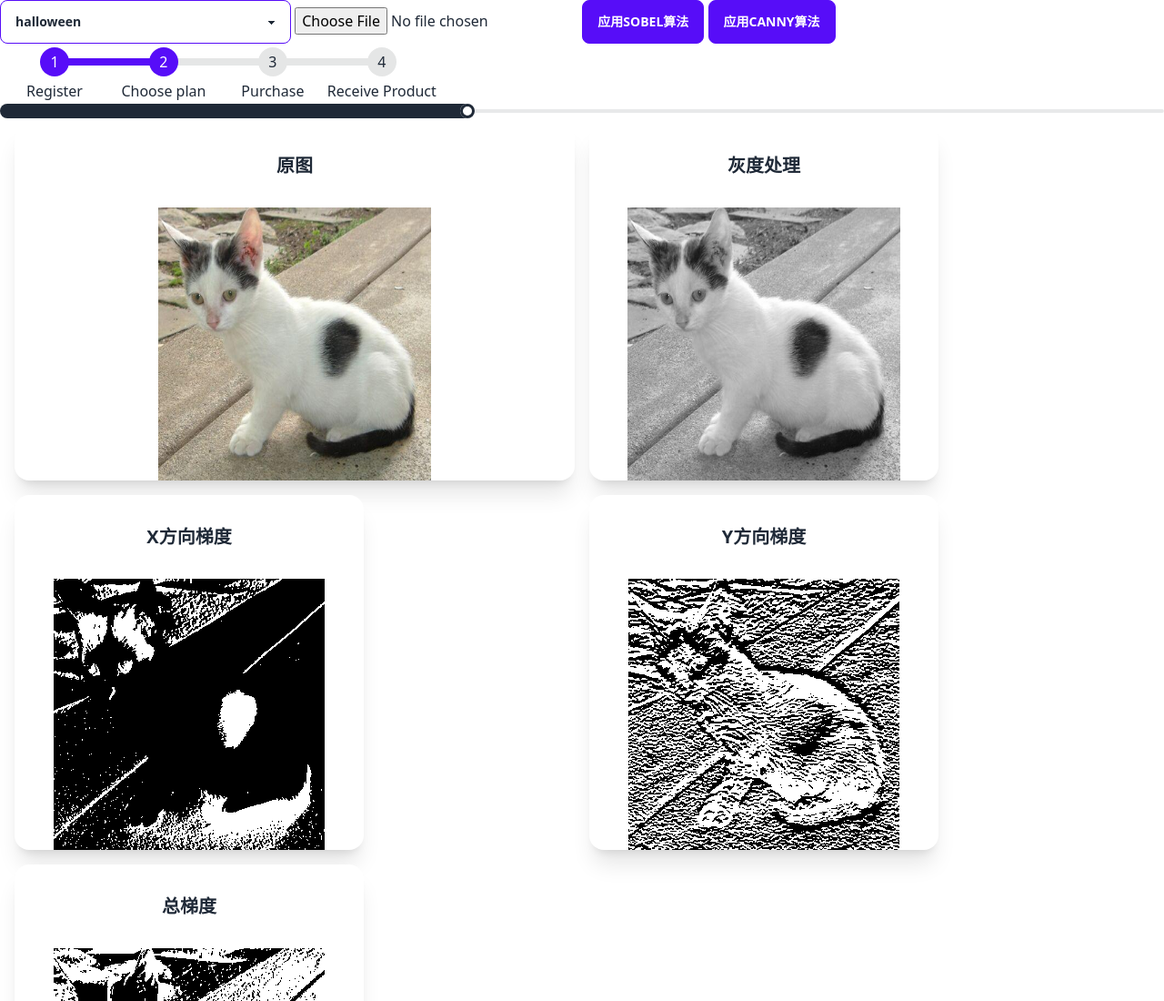
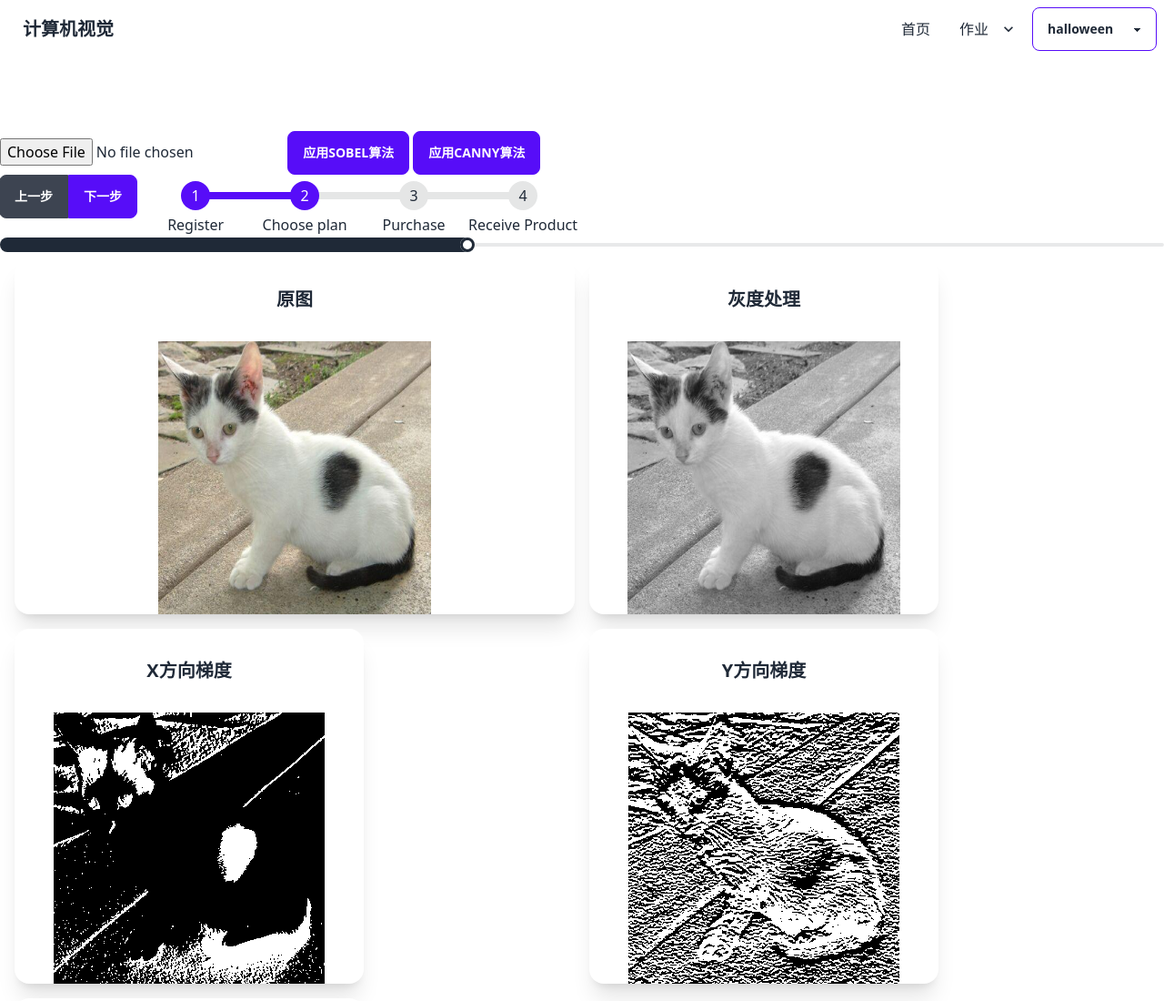
Before and after one commit to kiritosan/computerVisionFirst, a website: page index.html in a window 1280 px wide. Shown: the top 1100 px of the page at 91% size. Drawn offline with nearby package versions, Linux system fonts and the light colour scheme; files that its build step writes are made by us from their sources.

Commit message:
change index.html

```diff
--- a/index.html
+++ b/index.html
@@ -8,8 +8,28 @@
     <link rel="stylesheet" href="/dist/output.css">
   </head>
   <body>
-    <div>
-      <select data-choose-theme class="select select-primary w-full max-w-xs">
+    <div class="container mx-auto">
+      <!-- navbar start-->
+      <div class="navbar bg-base-100">
+        <div class="flex-1">
+          <a class="btn btn-ghost normal-case text-xl">计算机视觉</a>
+        </div>
+        <div class="flex-none">
+          <ul class="menu menu-horizontal p-0">
+            <li><a>首页</a></li>
+            <li tabindex="0">
+              <a>
+                作业
+                <svg class="fill-current" xmlns="http://www.w3.org/2000/svg" width="20" height="20" viewBox="0 0 24 24"><path d="M7.41,8.58L12,13.17L16.59,8.58L18,10L12,16L6,10L7.41,8.58Z"/></svg>
+              </a>
+              <ul class="p-2 bg-base-100">
+                <li><a>第一次作业</a></li>
+              </ul>
+            </li>
+          </ul>
+        </div>
+        <!-- theme select start -->
+        <select data-choose-theme class="select select-primary ">
           <option value="halloween">halloween</option>
           <option value="cyberpunk">cyberpunk</option>
           <option value="lofi">lofi</option>
@@ -19,10 +39,25 @@
           <option value="dracula">dracula</option>
           <option value="lenmonade">lenmonade</option>
         </select>
+        <!-- theme select end -->
+      </div>
+      <!-- navbar end -->
 
+      <!-- apply button -->
+      <div class="container mx-auto mt-20">
         <input type="file">
         <button id="sobelButton"  class="btn btn-primary">应用sobel算法</button>
         <button id="cannyButton" class="btn btn-primary">应用canny算法</button>
+      </div>
+      <!-- apply button end-->
+
+      <!-- steps start -->
+      <div class="container mx-auto">
+        <div class="btn-group">
+          <button class="btn">上一步</button>
+          <button class="btn btn-active">下一步</button>
+        </div>
+
         <ul class="steps">
           <li class="step step-primary">Register</li>
           <li class="step step-primary">Choose plan</li>
@@ -30,6 +65,8 @@
           <li class="step">Receive Product</li>
         </ul>
         <input type="range" min="0" max="100" value="40" class="range range-xs" />
+
+      </div>
 
       <div class="container mx-auto px-4">
         <div class="grid grid-cols-2 gap-4">
```
Lines whose indentation alone changed are shown as unchanged.
